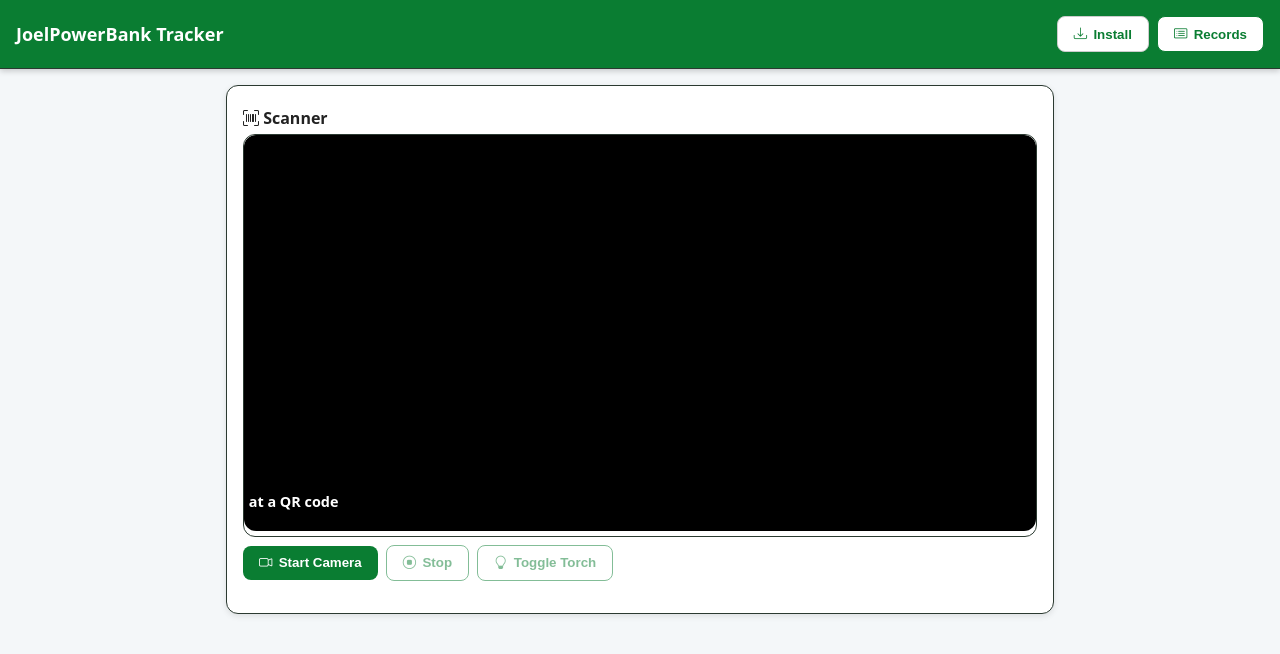
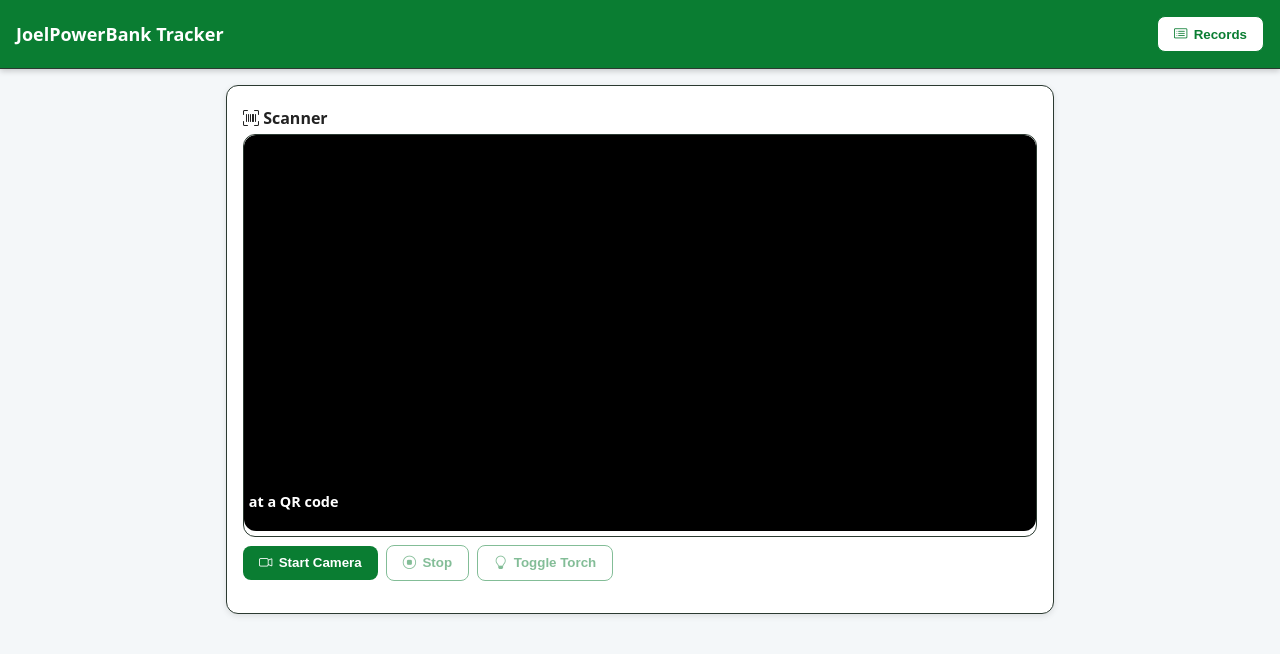
Before and after one commit to kabz11/joelpowerbank-qrtracker, a plain HTML site: page index.html in a window 1280 px wide. Drawn offline with nearby package versions, Linux system fonts and the light colour scheme.

Commit message:
Update index.html

```diff
--- a/index.html
+++ b/index.html
@@ -42,7 +42,7 @@
   <header class="app-bar">
     <h1>JoelPowerBank Tracker</h1>
     <div class="row gap">
-      <button id="btnInstall" class="btn secondary" hidden><i class="bi bi-download"></i> Install</button>
+
       <button id="btnRecords" class="btn outline"><i class="bi bi-card-list"></i> Records</button>
     </div>
   </header>
```
